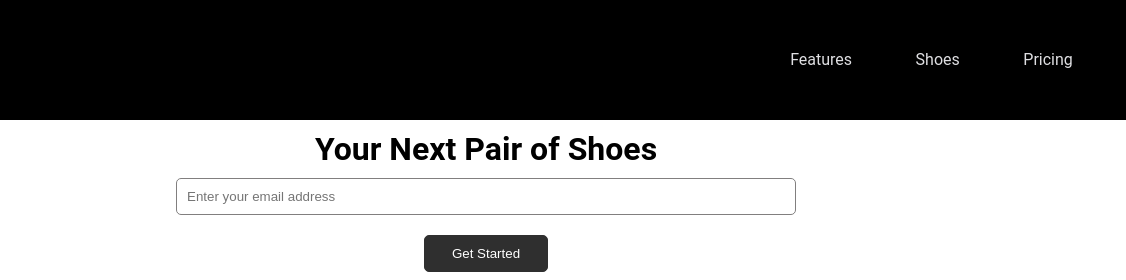
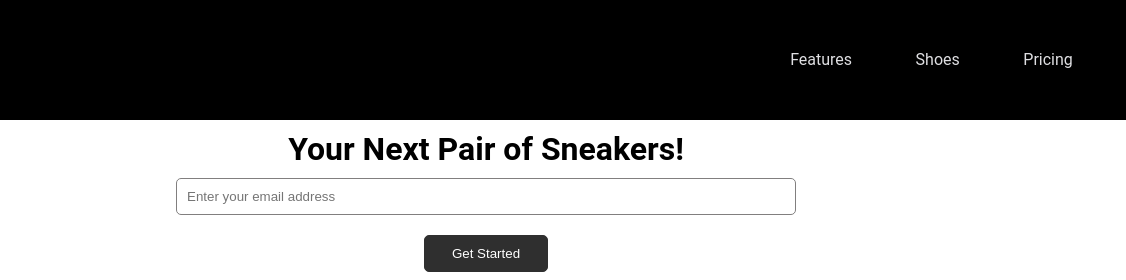
Before and after one commit to seanlabrador0625/freeCodeCamp-LandingPage, a plain HTML site: page index.html in a window 1280 px wide. Shown: the top 280 px of the page, 154-1280 px from the left. Drawn offline with Linux system fonts and the light colour scheme.

Commit message:
modified

```diff
--- a/index.html
+++ b/index.html
@@ -24,7 +24,7 @@
     <div class="main-container">
 
         <div class="form">
-            <h1>Your Next Pair of Shoes</h1>
+            <h1>Your Next Pair of Sneakers!</h1>
             <form method="post" action="https://www.freecodecamp.com/email-submit" id="form">
                 <input type="email" id="email" name="email" placeholder="Enter your email address">
                 <input type="submit" id="submit" value="Get Started">
```
